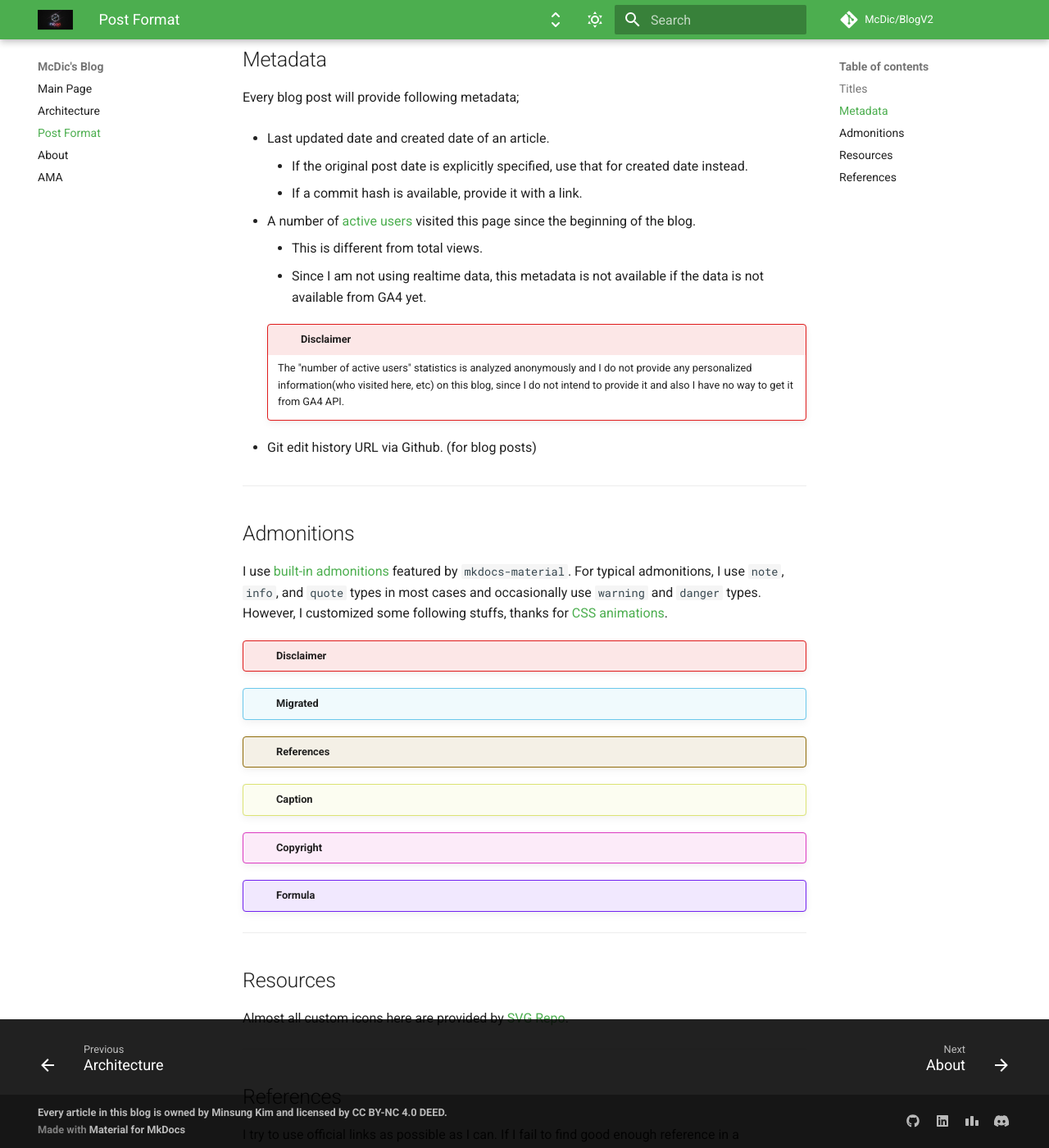
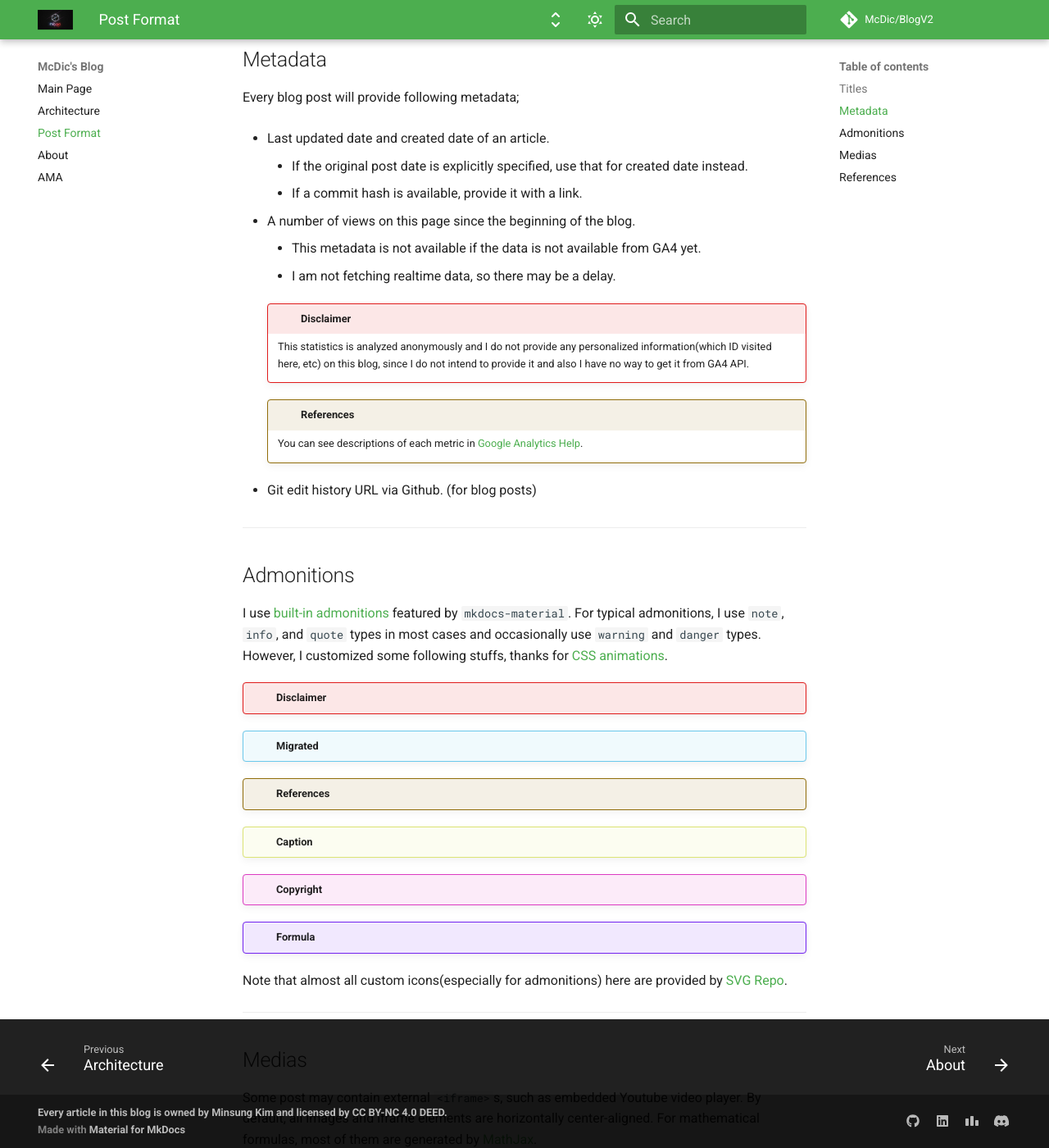
Before and after one commit to McDic/BlogV2, an MkDocs documentation site: the page built from docs/format.md, in a window 1280 px wide and 1400 px high, scrolled down 807 px. Shown: the whole window at 82% size. Built offline with MkDocs 1.6.1 and Material for MkDocs 9.7.7, drawn with Linux system fonts in a browser that asks for light colours; comment, search, counter and statistics services are not loaded.

Commit message:
Updated architecture and post format

```diff
--- a/docs/format.md
+++ b/docs/format.md
@@ -39,15 +39,19 @@ Every blog post will provide following metadata;
     - If the original post date is explicitly specified, use that for created date instead.
     - If a commit hash is available, provide it with a link.
 
-- A number of [active users](https://support.google.com/analytics/answer/12253918?hl=en#:~:text=is%20populated%20automatically.-,Active%20users,engagement_time_msec%20parameter%20from%20a%20website) visited this page since the beginning of the blog.
-    - This is different from total views.
-    - Since I am not using realtime data, this metadata is not available if the data is not available from GA4 yet.
+- A number of views on this page since the beginning of the blog.
+    - This metadata is not available if the data is not available from GA4 yet.
+    - I am not fetching realtime data, so there may be a delay.
 
     !!! disclaimer
 
-        The "number of active users" statistics is analyzed anonymously and
-        I do not provide any personalized information(who visited here, etc) on this blog,
+        This statistics is analyzed anonymously and
+        I do not provide any personalized information(which ID visited here, etc) on this blog,
         since I do not intend to provide it and also I have no way to get it from GA4 API.
+
+    !!! references
+
+        You can see descriptions of each metric in [Google Analytics Help](https://support.google.com/analytics/answer/12253918?hl=en).
 
 - Git edit history URL via Github. (for blog posts)
 
@@ -72,11 +76,15 @@ However, I customized some following stuffs, thanks for [CSS animations](https:/
 
 !!! formula
 
+Note that almost all custom icons(especially for admonitions) here are provided by [SVG Repo](https://www.svgrepo.com/).
+
 ---
 
-## Resources
+## Medias
 
-Almost all custom icons here are provided by [SVG Repo](https://www.svgrepo.com/).
+Some post may contain external `<iframe>`s, such as embedded Youtube video player.
+By default, all images and iframe elements are horizontally center-aligned.
+For mathematical formulas, most of them are generated by [MathJax](https://docs.mathjax.org/en/latest/input/tex/index.html).
 
 ---
 
```
Also changed, not shown: docs/architecture.md (+2 -2 lines).
